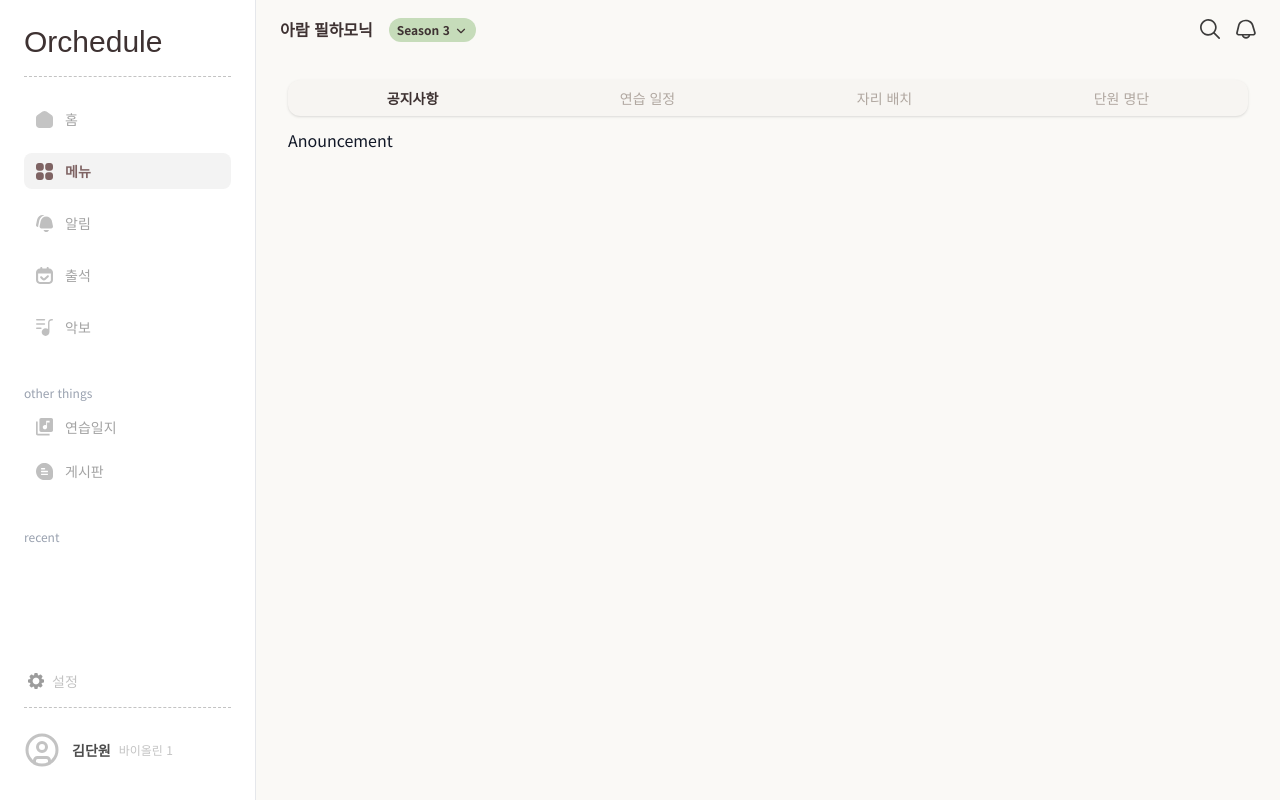
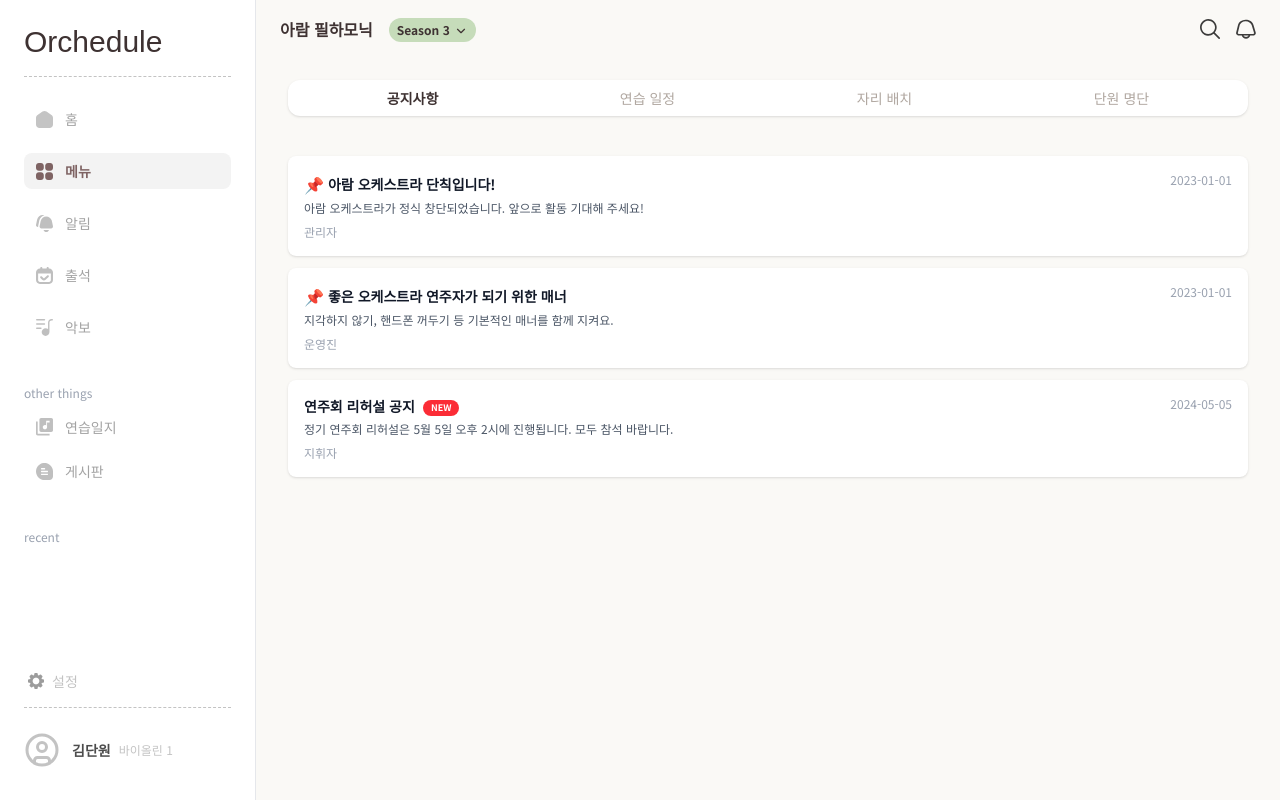
Before and after one commit to dev-chaerim/Orchedule, a Next.js app in the folder orchedule_dev/: page /menu/notice/announcement in a window 1280 px wide. Built offline with nearby package versions, Linux system fonts and the light colour scheme; a web font is replaced by a local one.

Commit message:
add : 공지 리스트 및 상세페이지 추가

```diff
--- a/orchedule_dev/app/ClientWrapper.tsx
+++ b/orchedule_dev/app/ClientWrapper.tsx
@@ -23,7 +23,7 @@ export default function ClientWrapper({ children }: { children: ReactNode }) {
       </header>
 
       {/* 콘텐츠 */}
-      <main className="flex-1 bg-[#FAF9F6] p-3 pb-20 md:pt-16 md:px-4 md:py-4">
+      <main className="flex-1 p-3 pb-20  bg-[#FAF9F6] md:pt-16 md:px-4 md:py-4 md:bg-[#FAF9F6]">
         {children}
       </main>
 
--- a/orchedule_dev/app/layout.tsx
+++ b/orchedule_dev/app/layout.tsx
@@ -13,7 +13,7 @@ export const metadata: Metadata = {
 export default function RootLayout({ children }: { children: React.ReactNode }) {
   return (
     <html lang="ko">
-      <body className={`${notoSansKr.className} min-h-screen bg-[#FAF9F6]`} cz-shortcut-listen="true">
+      <body className={`${notoSansKr.className} min-h-screen `} cz-shortcut-listen="true">
         <div className="flex flex-col md:flex-row min-h-screen">
           <div className="hidden md:block">
             <SideNav />
--- /dev/null
+++ b/orchedule_dev/app/menu/notice/announcement/[id]/page.tsx
@@ -0,0 +1,45 @@
+'use client';
+
+import { use } from 'react';
+import { useRouter } from 'next/navigation';
+import { notFound } from 'next/navigation';
+import { mockNotices } from '@/lib/mock/notices';
+import { ChevronLeft } from 'lucide-react';
+
+interface Props {
+  params: Promise<{
+    id: string;
+  }>;
+}
+
+export default function NoticeDetailPage({ params }: Props) {
+  const router = useRouter();
+  const { id } = use(params); // ✅ React 19 기준 Promise 언래핑
+
+  const notice = mockNotices.find((n) => n.id.toString() === id);
+  if (!notice) return notFound();
+
+  const handleBack = () => {
+    if (window.history.length > 1) router.back();
+    else router.push('/menu/notice/announcement');
+  };
+
+  return (
+    <div className="p-3">
+      {/* 뒤로가기 버튼 */}
+      <button
+        onClick={handleBack}
+        className="inline-flex items-center border mb-5 bg-white border-[#e0e0e0] rounded-full px-3 py-1 text-sm text-[#7E6363] hover:bg-[#f4f0ee] transition cursor-pointer"
+      >
+        <ChevronLeft size={14} strokeWidth={2} className="mr-1 -ml-1" />
+        공지
+      </button>
+
+      <h1 className="text-xl font-bold mb-2">{notice.title}</h1>
+      <div className="text-sm text-gray-500 mb-4">
+        {notice.date} | {notice.author}
+      </div>
+      <p className="text-base text-gray-800 whitespace-pre-line">{notice.content}</p>
+    </div>
+  );
+}
--- a/orchedule_dev/app/menu/notice/announcement/page.tsx
+++ b/orchedule_dev/app/menu/notice/announcement/page.tsx
@@ -1,3 +1,42 @@
-export default function Anouncement() {
-    return <div>Anouncement</div>
-  }
+'use client';
+
+import Link from 'next/link';
+import { mockNotices } from '@/lib/mock/notices';
+
+export default function NoticeListPage() {
+  const sortedNotices = [
+    ...mockNotices.filter((n) => n.pinned),
+    ...mockNotices.filter((n) => !n.pinned),
+  ];
+
+  return (
+    <div className="space-y-3">
+      {sortedNotices.map((notice) => (
+        <Link
+          key={notice.id}
+          href={`/menu/notice/announcement/${notice.id}`}
+          className="block bg-white p-4 rounded-lg shadow-sm hover:bg-gray-50 transition"
+        >
+          <div className="flex justify-between items-start mb-1">
+            <div className="flex items-center gap-1">
+              {notice.pinned && <span>📌</span>}
+              <h3 className="font-semibold text-sm">
+                {notice.title}
+                {notice.isNew && (
+                  <span className="ml-2 relative -top-[1px] inline-flex items-center justify-center bg-red-500 text-white text-[9px] px-2 py-[2px] rounded-full leading-none h-[16px] min-w-[30px]">
+                  NEW
+                </span>
+                )}
+              </h3>
+            </div>
+            <span className="text-xs text-gray-400 whitespace-nowrap">{notice.date}</span>
+          </div>
+
+          <p className="text-xs text-gray-600 line-clamp-2">{notice.content}</p>
+
+          <div className="text-xs text-gray-400 mt-2">{notice.author}</div>
+        </Link>
+      ))}
+    </div>
+  );
+}
--- a/orchedule_dev/app/menu/notice/layout.tsx
+++ b/orchedule_dev/app/menu/notice/layout.tsx
@@ -1,4 +1,7 @@
+'use client';
+
 import SectionTabs from "../../../components/SectionTabs";
+import { usePathname } from "next/navigation";
 
 const noticeTabs = [
   { name: '공지사항', href: '/menu/notice/announcement' },
@@ -8,10 +11,25 @@ const noticeTabs = [
 ];
 
 export default function NoticeLayout({ children }: { children: React.ReactNode }) {
+
+  const pathname = usePathname();
+
+  // 상세 페이지(`/menu/notice/announcement/[id]`)일 때 탭 숨김
+  const hideTabs = pathname?.startsWith('/menu/notice/announcement/') && pathname.split('/').length > 4;
+
   return (
-    <div className="p-4">
-      <SectionTabs tabs={noticeTabs} />
-      {children}
+    <div>
+      {!hideTabs && (
+        <div className="px-4 pt-4">
+          <SectionTabs tabs={noticeTabs} />
+        </div>
+      )}
+
+      <div
+        className={`px-4 ${hideTabs ? 'pt-2' : 'mt-4 pt-6'} min-h-[calc(100vh-200px)]`}
+      >
+        {children}
+      </div>
     </div>
   );
 }
--- a/orchedule_dev/components/BottomNav.tsx
+++ b/orchedule_dev/components/BottomNav.tsx
@@ -15,7 +15,7 @@ export default function BottomNav() {
   const pathname = usePathname();
 
   return (
-    <nav className="fixed bottom-0 w-full h-16 bg-white z-10 flex items-center justify-around border-t border-gray-200 md:hidden">
+    <nav className="fixed bottom-0 w-full h-16 rounded-2xl bg-white z-10 flex items-center justify-around border-t border-gray-200 md:hidden">
       {navItems.map(({ href, label, icon }) => {
         const isActive = pathname === href || pathname.startsWith(`${href}/`);
         const iconSrc = isActive
--- a/orchedule_dev/components/SectionTabs.tsx
+++ b/orchedule_dev/components/SectionTabs.tsx
@@ -13,7 +13,7 @@ export default function SectionTabs({ tabs }: { tabs: TabItem[] }) {
   const pathname = usePathname();
 
   return (
-    <div className="flex justify-around bg-[rgb(247,245,242)] rounded-xl px-2 py-1 mb-3 shadow-sm">
+    <div className="flex justify-around bg-white rounded-xl px-2 py-1 mb-3 shadow-sm">
       {tabs.map((tab) => {
         const isActive = pathname === tab.href;
 
```
